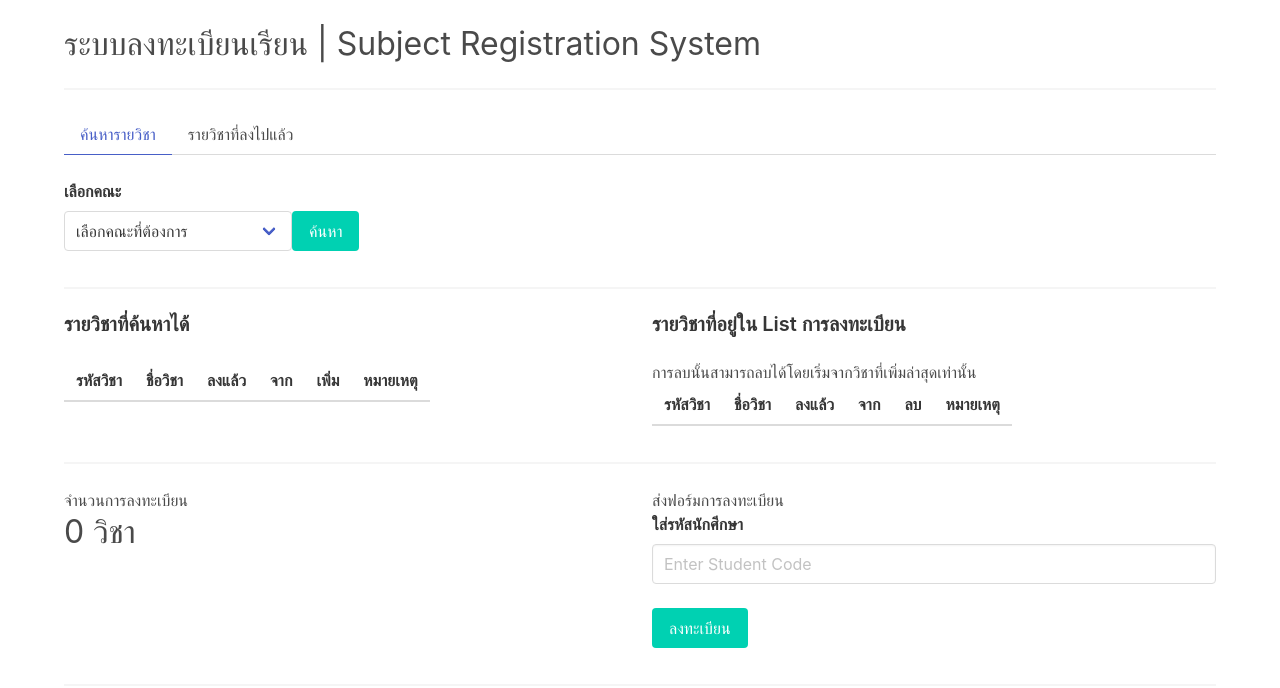
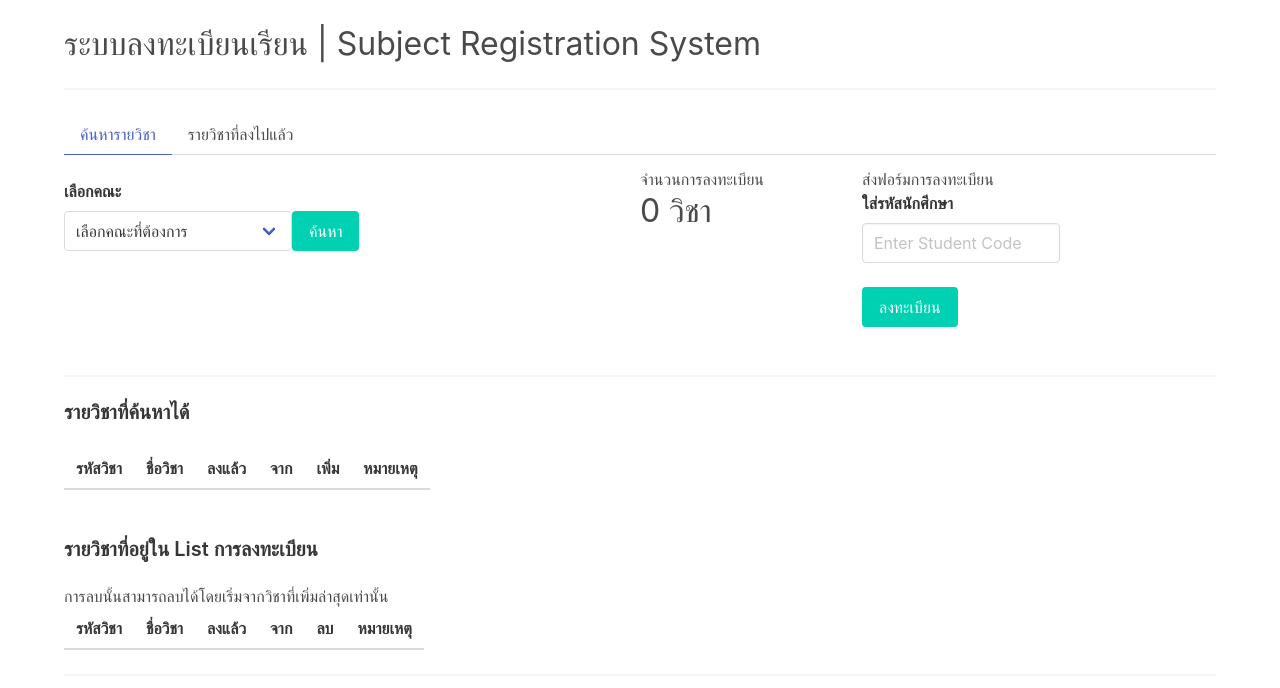
Before and after one commit to cnrpsu-2019/MiniProject_Registration_Frontpage, a React (Create React App) app: page / in a window 1280 px wide. Shown: the top 688 px of the page. Built offline with nearby package versions, Linux system fonts and the light colour scheme.

Commit message:
Fix Code Logic

```diff
--- a/src/Component/Register.js
+++ b/src/Component/Register.js
@@ -48,6 +48,10 @@ class Register extends Component {
         console.log("Socket IO Client Error")
         console.log(error)
       })
+      .finally(() => {
+        socket = io.connect(url)
+        this.setState({ result: true, socket: socket })
+      })
   }
 
   socketReturn = () => {
--- a/src/Component/RegisteredList.js
+++ b/src/Component/RegisteredList.js
@@ -31,14 +31,14 @@ class RegisteredList extends Component {
     let url = basedURL + this.state.studentCode
     console.log(url)
     Axios.get(url).then(valueRespond => {
-      console.log(valueRespond.data.SubjectName)
-      if (valueRespond.data.SubjectName == undefined) {
+      console.log(valueRespond.data)
+      if (valueRespond.data == undefined) {
         this.setState({
           regisDisplayTable: "ยังไม่มีวิชาที่ลงทะเบียนแล้ว"
         })
         return
       }
-      let dataTable = this.renderSubject(valueRespond.data.SubjectName)
+      let dataTable = this.renderSubject(valueRespond.data)
       this.setState({
         subject: valueRespond.data.SubjectName,
         regisDisplayTable: dataTable
--- a/src/Component/SubjectSearch.js
+++ b/src/Component/SubjectSearch.js
@@ -161,48 +161,6 @@ class SubjectSearch extends Component {
               </div>
             </form>
           </div>
-        </div>
-
-        <hr />
-        <div className="columns">
-          <div className="column is-6">
-            <h4 className="title is-5 ">รายวิชาที่ค้นหาได้</h4>
-            <table className="table">
-              <thead>
-                <tr>
-                  <th>รหัสวิชา</th>
-                  <th>ชื่อวิชา</th>
-                  <th>ลงแล้ว</th>
-                  <th>จาก</th>
-                  <th>เพิ่ม</th>
-                  <th>หมายเหตุ</th>
-                </tr>
-              </thead>
-              <tbody>{this.state.displayTable}</tbody>
-            </table>
-          </div>
-          <div className="column is-6">
-            <h4 className="title is-5 ">รายวิชาที่อยู่ใน List การลงทะเบียน</h4>
-            <p>การลบนั้นสามารถลบได้โดยเริ่มจากวิชาที่เพิ่มล่าสุดเท่านั้น</p>
-            <div>
-              <table className="table">
-                <thead>
-                  <tr>
-                    <th>รหัสวิชา</th>
-                    <th>ชื่อวิชา</th>
-                    <th>ลงแล้ว</th>
-                    <th>จาก</th>
-                    <th>ลบ</th>
-                    <th>หมายเหตุ</th>
-                  </tr>
-                </thead>
-                <tbody>{this.state.displayPreregisTable}</tbody>
-              </table>
-            </div>
-          </div>
-        </div>
-
-        <hr />
 
           <div className="columns">
             <div className="column">
@@ -238,6 +196,44 @@ class SubjectSearch extends Component {
           </div>
           <hr />
         </div>
+
+        <hr />
+
+        <h4 className="title is-5 ">รายวิชาที่ค้นหาได้</h4>
+        <table className="table">
+          <thead>
+            <tr>
+              <th>รหัสวิชา</th>
+              <th>ชื่อวิชา</th>
+              <th>ลงแล้ว</th>
+              <th>จาก</th>
+              <th>เพิ่ม</th>
+              <th>หมายเหตุ</th>
+            </tr>
+          </thead>
+          <tbody>{this.state.displayTable}</tbody>
+        </table>
+        <br />
+        <h4 className="title is-5 ">รายวิชาที่อยู่ใน List การลงทะเบียน</h4>
+        <p>การลบนั้นสามารถลบได้โดยเริ่มจากวิชาที่เพิ่มล่าสุดเท่านั้น</p>
+        <div>
+          <table className="table">
+            <thead>
+              <tr>
+                <th>รหัสวิชา</th>
+                <th>ชื่อวิชา</th>
+                <th>ลงแล้ว</th>
+                <th>จาก</th>
+                <th>ลบ</th>
+                <th>หมายเหตุ</th>
+              </tr>
+            </thead>
+            <tbody>{this.state.displayPreregisTable}</tbody>
+          </table>
+        </div>
+
+        <hr />
+      </div>
     )
   }
 }
```
Lines whose indentation alone changed are shown as unchanged.
